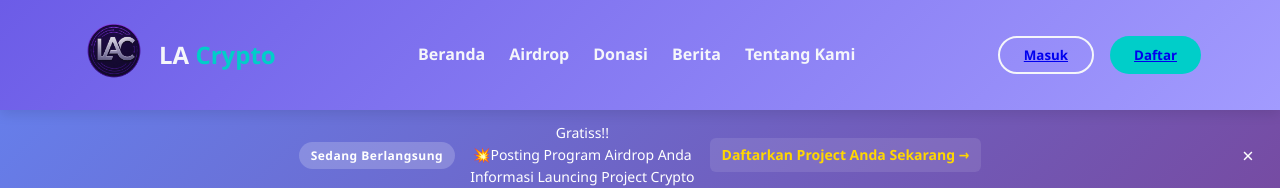
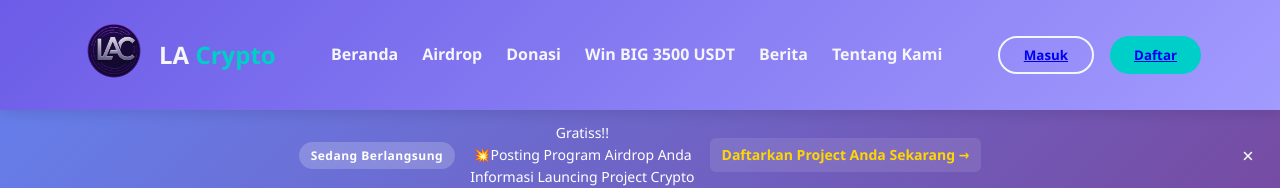
Before and after one commit to letsketiku/lacrypto, a plain HTML site: page index.html in a window 1280 px wide. Shown: the top 188 px of the page. Drawn offline with Linux system fonts and the light colour scheme; no server answers.

Commit message:
Update index.html

```diff
--- a/index.html
+++ b/index.html
@@ -675,6 +675,7 @@
               <li><a href="index.html" class="activ">Beranda</a></li>
               <li><a href="airdrop.html">Airdrop</a></li>
               <li><a href="Pengembangan.html">Donasi</a></li>
+              <li><a href="WinBIG3500USDT.html">Win BIG 3500 USDT</a></li>
               <li><a href="berita.html">Berita</a></li>
               <li><a href="Pengembangan.html">Tentang Kami</a></li>
             </ul>
```
